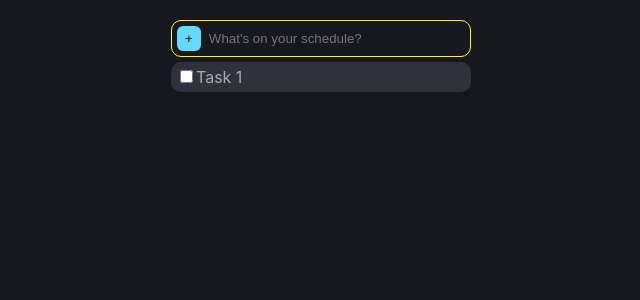
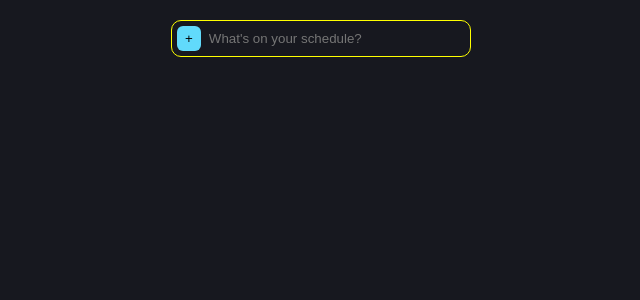
Before and after one commit to ShreyaSingh10/MyScheduler, a React (Create React App) app: page / in a window 1280 px wide. Shown: the top 300 px of the page, without its empty margins (319-959 px from the left). Built offline with nearby package versions, Linux system fonts and the light colour scheme.

Commit message:
Showing the tasks on the UI in list format

```diff
--- a/src/App.js
+++ b/src/App.js
@@ -10,26 +10,22 @@ function App() {
 
   const addTask = (taskName) => {
     //console.log("TASK NAME PARENT", taskName);
-    setTasks((prevTasks) => [...prevTasks, taskName]);
-  //   SECOND WAY
-  //   setTasks((prevTasks) => {
-  //     const updatedTasks = [...prevTasks, taskName];
-  //     console.log("UPDATED TASKS INSIDE FUNCTION:", updatedTasks);
-  //     return updatedTasks// Update tasks immutably using the functional form of setState
-  // });
+   // setTasks((prevTasks) => [...prevTasks, {taskName: taskName, done: false }]);
+    //SECOND WAY
+    setTasks((prevTasks) => {
+      const updatedTasks = [...prevTasks, {taskName: taskName, done: false }];
+      console.log("UPDATED TASKS INSIDE FUNCTION:", updatedTasks);
+      return updatedTasks// Update tasks immutably using the functional form of setState
+  });
   //console.log(tasks);// Note: This console log may not reflect the latest state due to async state updates
 }
-
-// const addTask = (taskName) => {
-//   console.log("TASK NAME PARENT", taskName);
-//   setTasks((prevTasks) => [...prevTasks, taskName]);
-// } //THIS WONT UPDATE ARRAY IN REALTIME
 
   return (
     <div className='main'>
       <TaskForm addTask ={addTask}/>
-      <Task/>
-
+      {tasks.map(task =>
+        <Task {...task}/>
+      )}
     </div>
   );
 }
--- a/src/components/Task.js
+++ b/src/components/Task.js
@@ -1,12 +1,14 @@
 import{useState} from "react";
+import Checkbox from "./Checkbox";
 
-export default function Task(){
+export default function Task({taskName, done}){
 
    //const
     return (
        <div className="task">
-        <input type="checkbox"/>
-        Task 1
+         <Checkbox defaultChecked={done}/>
+         {taskName}
        </div>
+
     );
 }
```
